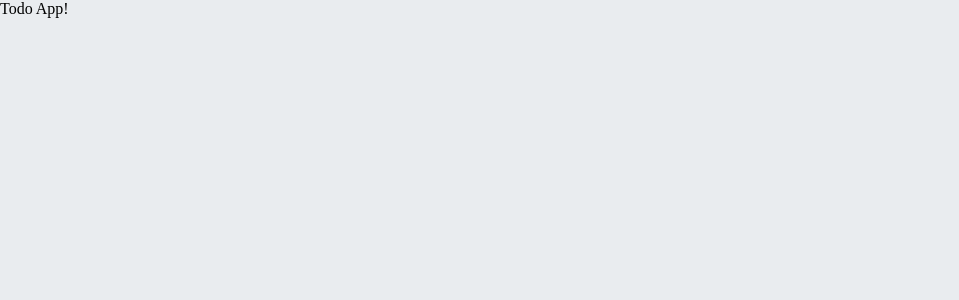
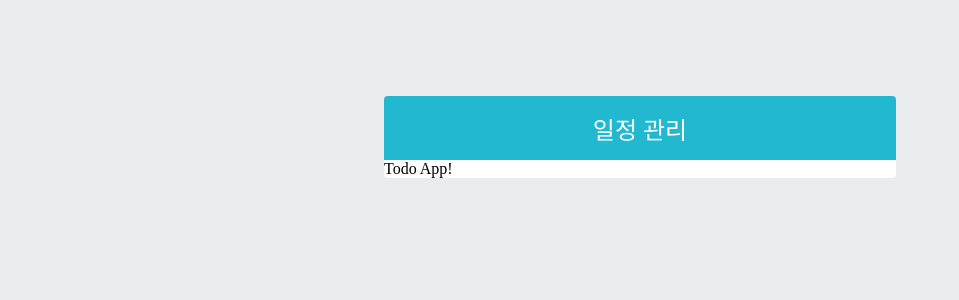
Before and after one commit to minjekang/react_practice, a React (Create React App) app in the folder todo-app/: page / in a window 1280 px wide. Shown: the top 300 px of the page, without its empty margins (0-959 px from the left). Built offline with nearby package versions, Linux system fonts and the light colour scheme.

Commit message:
TotoTemplate

```diff
--- a/todo-app/src/App.js
+++ b/todo-app/src/App.js
@@ -1,7 +1,7 @@
 import React from "react";
-
+import TodoTemplate from "./components/TodoTemplate";
 const App = () => {
-  return <div>Todo App!</div>;
+  return <TodoTemplate>Todo App!</TodoTemplate>;
 };
 
 export default App;
--- /dev/null
+++ b/todo-app/src/TodoTemplate.scss
@@ -0,0 +1,20 @@
+.TodoTemplate {
+  width: 512px;
+  margin-left: auto;
+  margin-right: auto;
+  margin-top: 6rem;
+  border-radius: 4px;
+  overflow: hidden;
+}
+.app-title {
+  background: #22b8cf;
+  color: white;
+  height: 4rem;
+  font-size: 1.5rem;
+  display: flex;
+  align-items: center;
+  justify-content: center;
+}
+.content {
+  background: white;
+}
--- /dev/null
+++ b/todo-app/src/components/TodoTemplate.js
@@ -0,0 +1,13 @@
+import React from "react";
+import "../TodoTemplate.scss";
+
+const TodoTemplate = ({ children }) => {
+  return (
+    <div className="TodoTemplate">
+      <div className="app-title">일정 관리</div>
+      <div className="content">{children}</div>
+    </div>
+  );
+};
+
+export default TodoTemplate;
```
